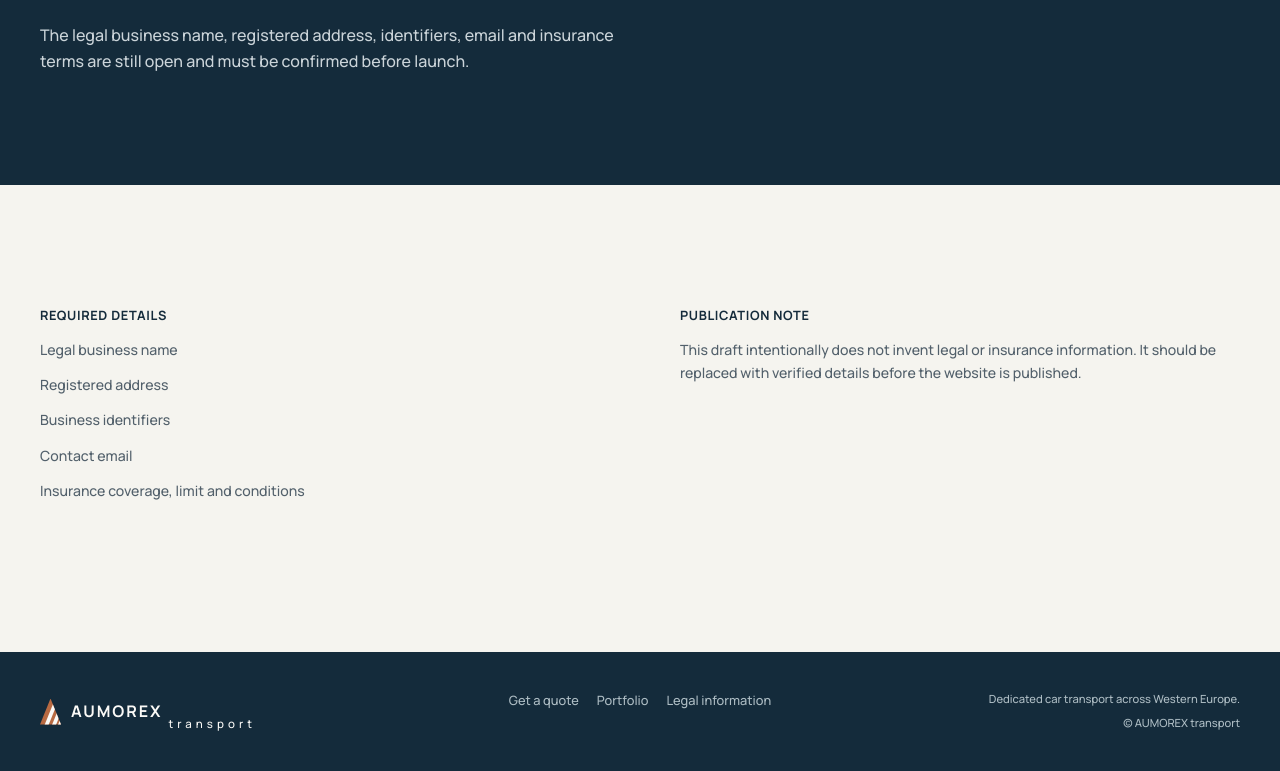
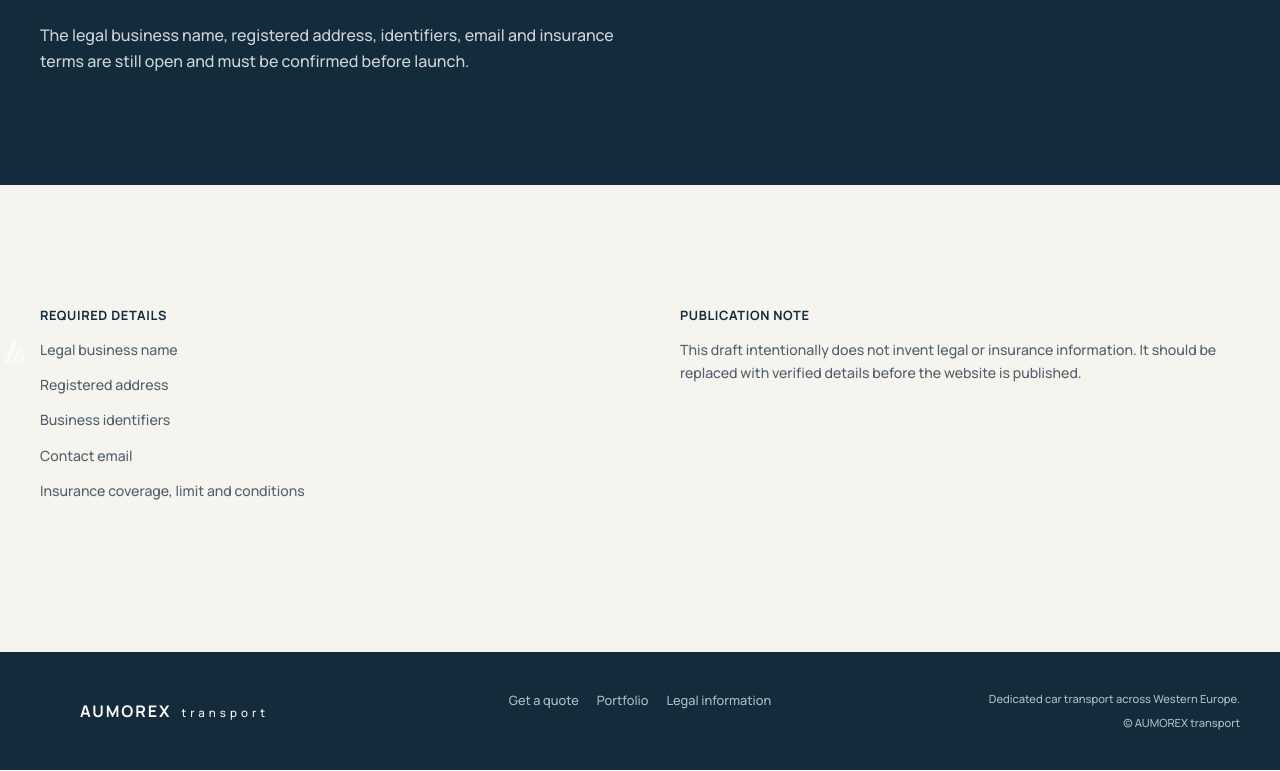
Before and after one commit to santoby13-dev/aumorex-transport, a Next.js app: page /legal in a window 1280 px wide. Shown: the part 437-1208 px from the top of the page. Built offline with nearby package versions, Linux system fonts and the light colour scheme.

Commit message:
Keep scrolled CTA text visible

```diff
--- a/styles.css
+++ b/styles.css
@@ -10,6 +10,13 @@
 @media(max-width:560px){.hero h1,.page-intro h1,.quote-intro h1{font-size:3.25rem}.hero-visual{min-height:330px}.facts{gap:16px;grid-template-columns:1fr;padding:38px 22px}.fact{border-bottom:1px solid var(--line);border-right:0;padding:12px 0!important}.fact:last-child{border-bottom:0}.service-columns,.process-list,.form-grid{grid-template-columns:1fr}.large-copy{font-size:1.24rem}.route-list{grid-template-columns:1fr}.site-footer{gap:25px}.footer-links{flex-wrap:wrap}.actions{align-items:flex-start;flex-direction:column}.button{width:100%}}
 @media(prefers-reduced-motion:reduce){html{scroll-behavior:auto}}
 @media(max-width:560px){.back-to-top{bottom:18px;right:18px}}
+
+/* Use the approved favicon artwork consistently across every brand touchpoint. */
+.brand-mark{background:none;border-radius:9px;clip-path:none;display:block;height:40px;object-fit:cover;position:static;width:40px}
+.brand-mark.small{height:30px;width:30px}
+.footer-brand>span{display:flex;flex-direction:column}
+.footer-brand small{margin-left:0;margin-top:3px;text-align:left}
+.empty-mark{background:url("/favicon.svg") center/contain no-repeat;border:0;color:transparent;display:block;font-size:0;height:220px;transform:none;width:220px}
 
 /* Accessibility refinements for the compact brand system. */
 .brand small,.footer-brand small{font-size:.72rem;letter-spacing:.35em}
@@ -59,3 +66,4 @@
 @media(max-width:560px){.form-status{margin-bottom:30px}.form-grid{row-gap:21px}.quote-form textarea{min-height:120px}}
 .site-nav a.nav-cta,.site-nav a.nav-cta.active{color:var(--white)}
 .site-nav a.nav-cta:hover{color:var(--white)}
+.homepage .site-header.is-scrolled .site-nav a.nav-cta,.homepage .site-header.is-scrolled .site-nav a.nav-cta.active{color:var(--white)}
```
